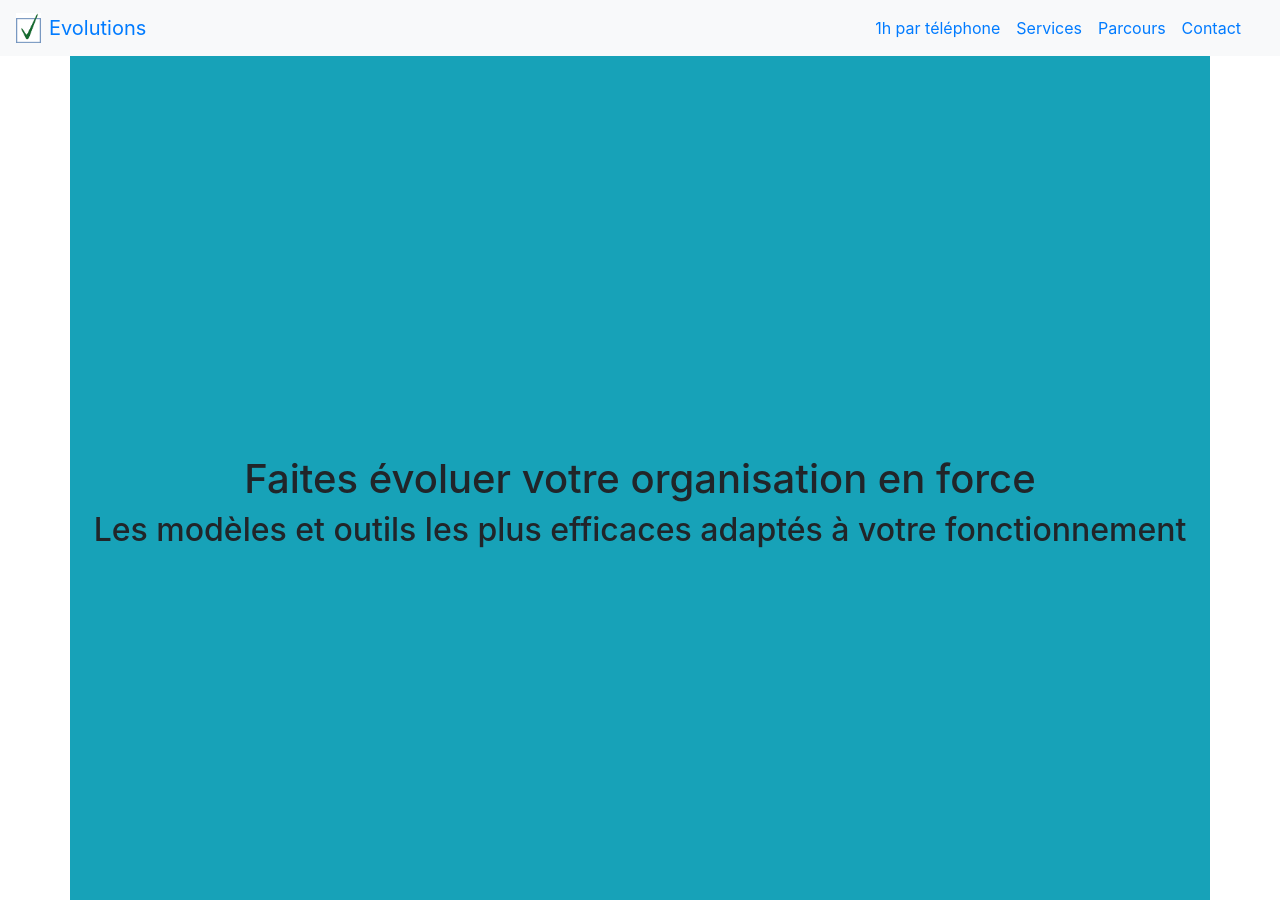
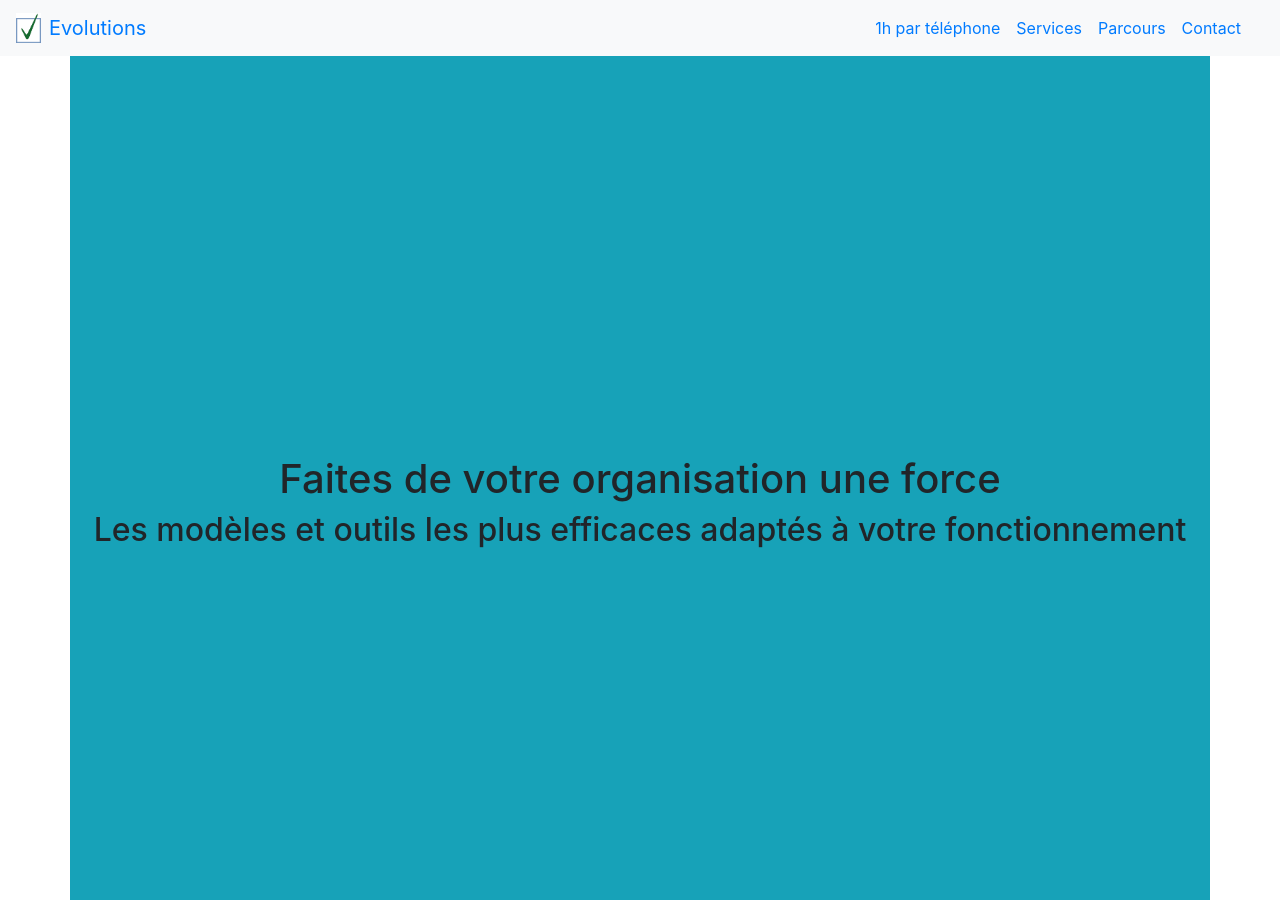
Before and after one commit to OrgaEvolutions/orgaevolutions.github.io, a Jekyll site: the page built from index.html, in a window 1280 px wide and 900 px high. Built offline with Jekyll 4.4.1, drawn with Linux system fonts in a browser that asks for light colours.

Commit message:
Update index.html

```diff
--- a/index.html
+++ b/index.html
@@ -1,10 +1,10 @@
 ---
 layout: default
-title: Evolutions
+title: (r)Evolutions
 ---
 <div class="min-vh-100 bg-info row align-content-center justify-content-center">
 	<!--<h1>Améliorez votre performance économique et humaine</h1>-->
-	<h1>Faites évoluer votre organisation en force</h1>
+	<h1>Faites de votre organisation une force</h1>
 	<!--<h1>Une organisation au service des enjeux de votre entreprise</h1>-->
 	<h2>Les modèles et outils les plus efficaces adaptés à votre fonctionnement</h2>
 </div>
```
